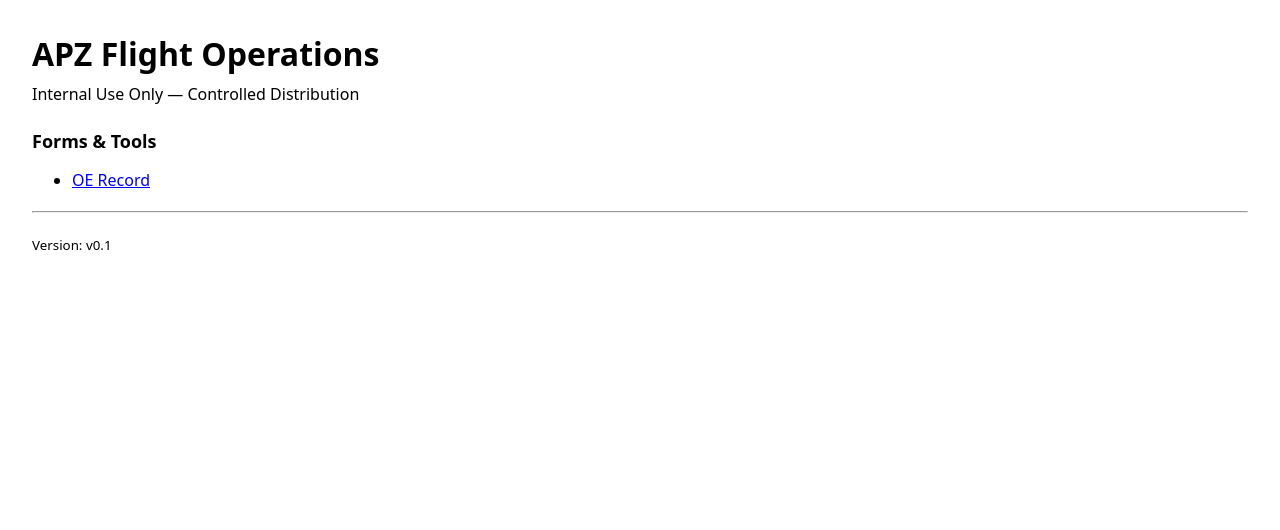
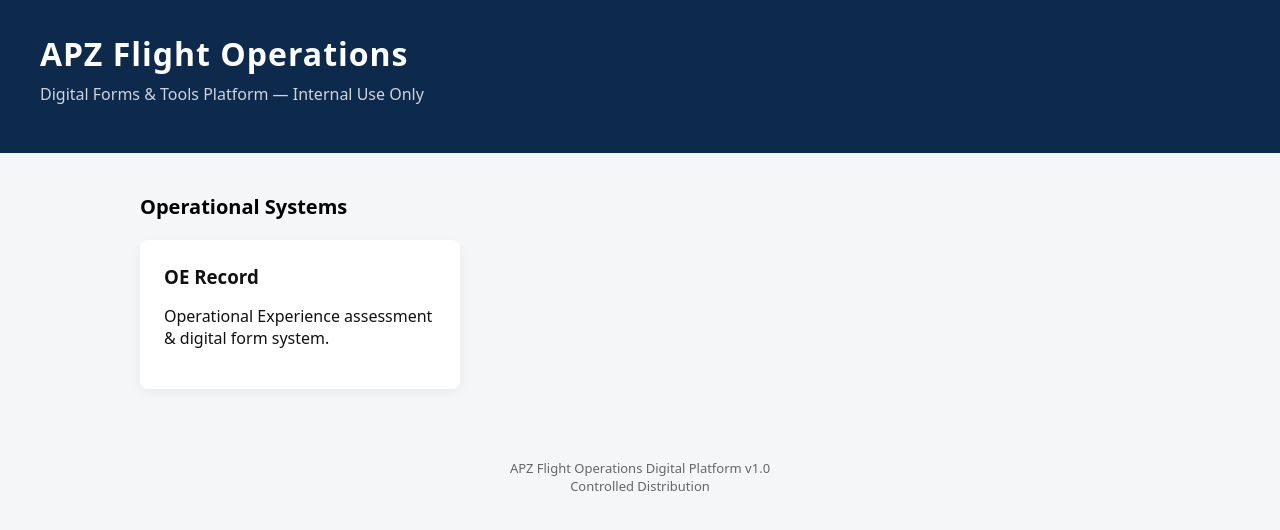
Before and after one commit to apz-flightops/apz-flightops.github.io, a plain HTML site: page index.html in a window 1280 px wide. Drawn offline with Linux system fonts and the light colour scheme.

Commit message:
Update index.html

```diff
--- a/index.html
+++ b/index.html
@@ -2,21 +2,111 @@
 <html lang="ko">
 <head>
   <meta charset="utf-8" />
-  <meta name="viewport" content="width=device-width,initial-scale=1" />
+  <meta name="viewport" content="width=device-width, initial-scale=1" />
   <meta name="robots" content="noindex, nofollow" />
-  <title>APZ Flight Operations Portal</title>
+  <title>APZ Flight Operations Digital Platform</title>
+
+  <style>
+    body {
+      margin: 0;
+      font-family: system-ui, -apple-system, Segoe UI, Roboto, sans-serif;
+      background-color: #f4f6f8;
+    }
+
+    .header {
+      background-color: #0d2a4d;
+      color: white;
+      padding: 32px 40px;
+    }
+
+    .header h1 {
+      margin: 0;
+      font-size: 32px;
+      letter-spacing: 1px;
+    }
+
+    .header p {
+      margin-top: 8px;
+      opacity: 0.8;
+    }
+
+    .container {
+      padding: 40px;
+      max-width: 1000px;
+      margin: auto;
+    }
+
+    .section-title {
+      font-size: 20px;
+      margin-bottom: 20px;
+      font-weight: 600;
+    }
+
+    .card-grid {
+      display: grid;
+      grid-template-columns: repeat(auto-fill, minmax(260px, 1fr));
+      gap: 20px;
+    }
+
+    .card {
+      background: white;
+      padding: 24px;
+      border-radius: 8px;
+      text-decoration: none;
+      color: #111;
+      box-shadow: 0 4px 12px rgba(0,0,0,0.05);
+      transition: 0.2s;
+    }
+
+    .card:hover {
+      transform: translateY(-3px);
+      box-shadow: 0 8px 18px rgba(0,0,0,0.1);
+    }
+
+    .card h3 {
+      margin: 0 0 10px;
+    }
+
+    .footer {
+      text-align: center;
+      padding: 30px;
+      font-size: 13px;
+      color: #666;
+    }
+  </style>
 </head>
-<body style="font-family: system-ui, -apple-system, Segoe UI, Roboto, sans-serif; padding: 24px;">
-  <h1 style="margin:0 0 8px;">APZ Flight Operations</h1>
-  <p style="margin:0 0 20px;">Internal Use Only — Controlled Distribution</p>
 
-  <h2 style="margin:24px 0 8px; font-size:18px;">Forms & Tools</h2>
-  <ul>
-    <li><a href="/oe-record/">OE Record</a></li>
-    <!-- 예: <li><a href="/oe-record/">OE Record</a></li> -->
-  </ul>
+<body>
 
-  <hr style="margin:20px 0;">
-  <small>Version: v0.1</small>
+  <div class="header">
+    <h1>APZ Flight Operations</h1>
+    <p>Digital Forms & Tools Platform — Internal Use Only</p>
+  </div>
+
+  <div class="container">
+    <div class="section-title">Operational Systems</div>
+
+    <div class="card-grid">
+
+      <a href="/oe-record/" class="card">
+        <h3>OE Record</h3>
+        <p>Operational Experience assessment & digital form system.</p>
+      </a>
+
+      <!-- 다음 앱 추가 예시
+      <a href="/loa-worksheet/" class="card">
+        <h3>LOA Worksheet</h3>
+        <p>Line Oriented Assessment documentation module.</p>
+      </a>
+      -->
+
+    </div>
+  </div>
+
+  <div class="footer">
+    APZ Flight Operations Digital Platform v1.0<br>
+    Controlled Distribution
+  </div>
+
 </body>
 </html>
```
